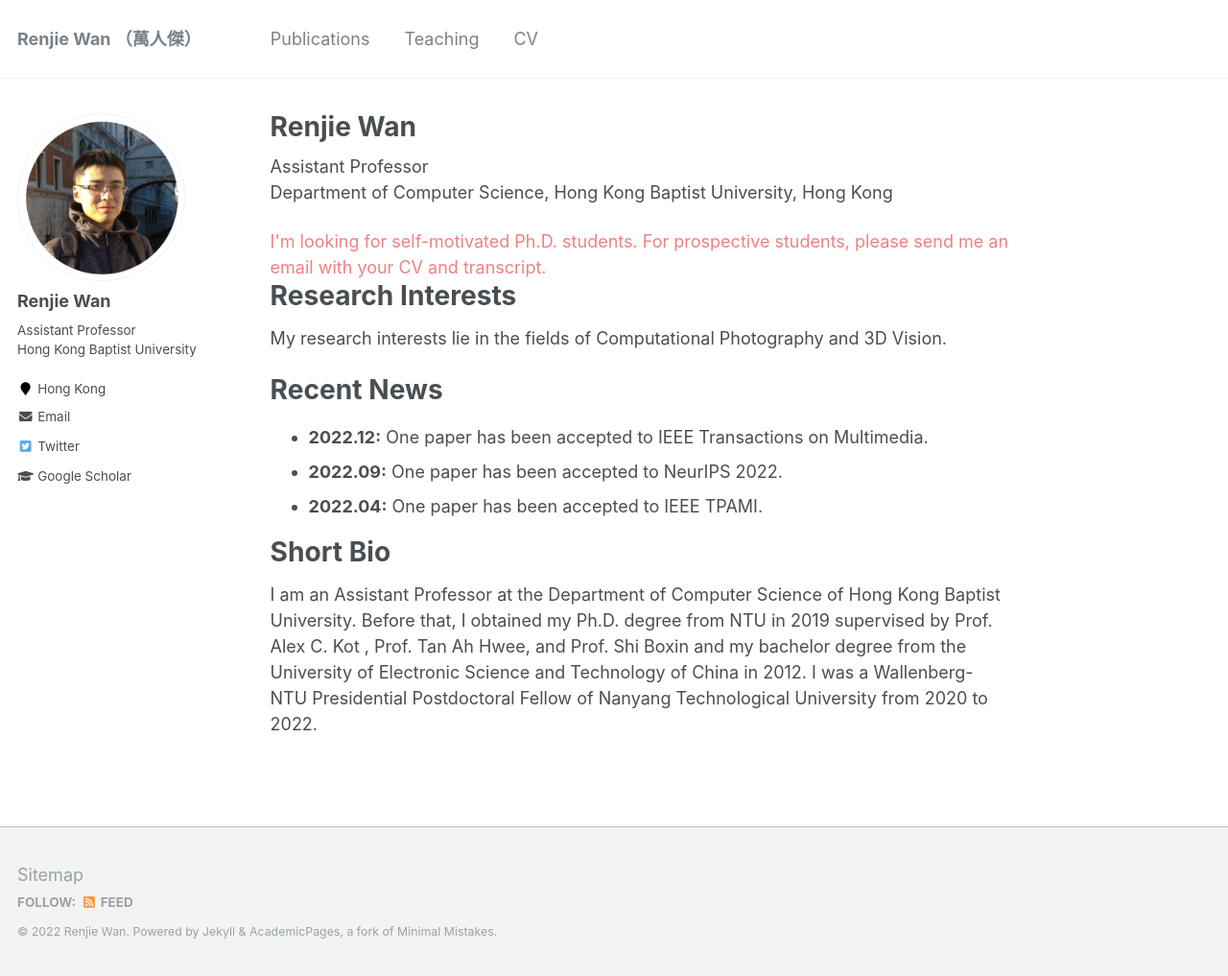
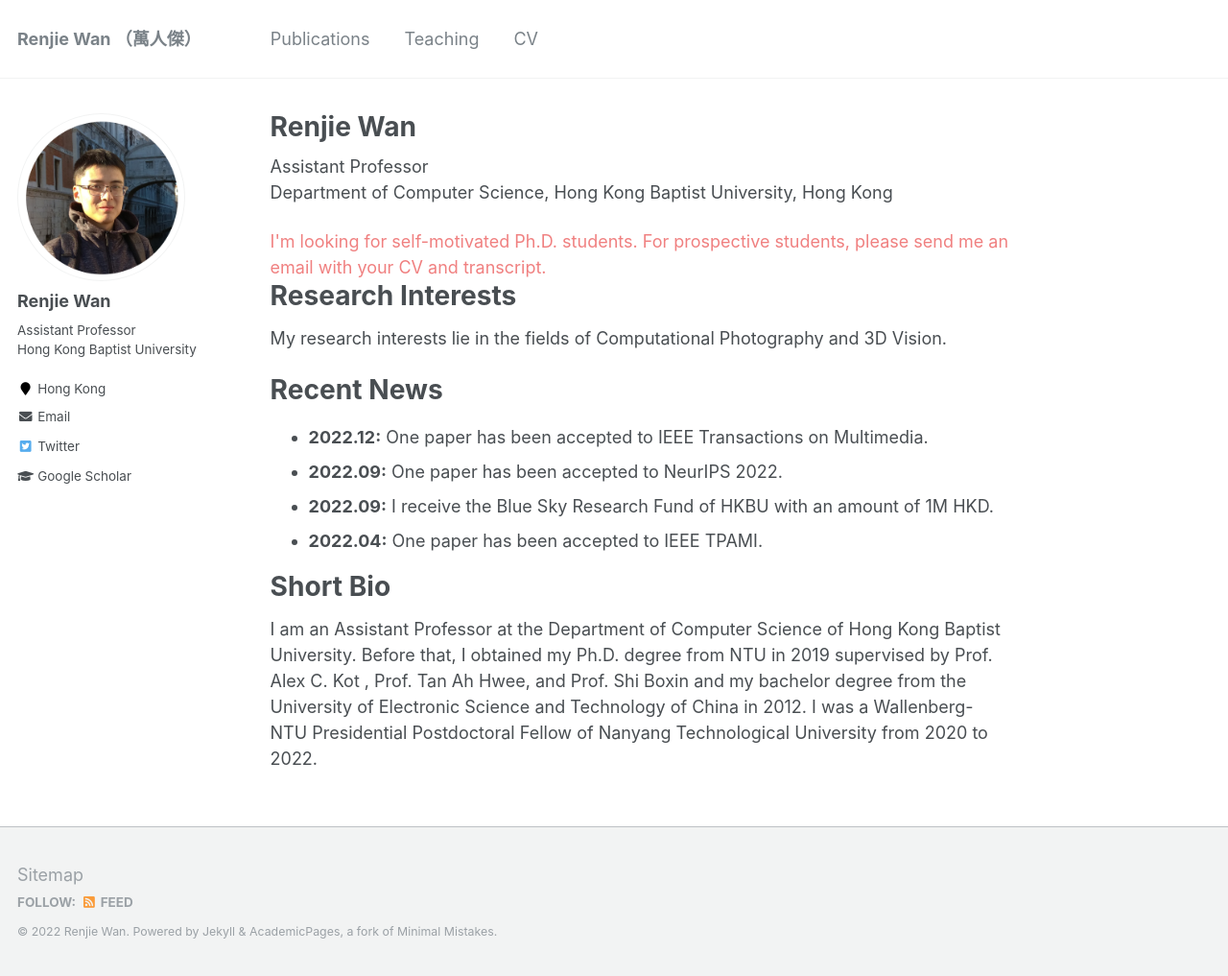
Before and after one commit to wanrenjie/wanrenjie.github.io, a Jekyll site: the page built from _pages/about.md, in a window 1280 px wide and 1017 px high. Shown: the whole window at 96% size. Built offline with Jekyll 4.4.1, drawn with Linux system fonts in a browser that asks for light colours.

Commit message:
Update about.md

```diff
--- a/_pages/about.md
+++ b/_pages/about.md
@@ -24,6 +24,7 @@ My research interests lie in the fields of Computational Photography and 3D Visi
 ======
 - **2022.12:** One paper has been accepted to IEEE Transactions on Multimedia.
 - **2022.09:** One paper has been accepted to NeurIPS 2022.
+- **2022.09:** I receive the Blue Sky Research Fund of HKBU with an amount of 1M HKD.
 - **2022.04:** One paper has been accepted to IEEE TPAMI.
 
 **Short Bio**
```
